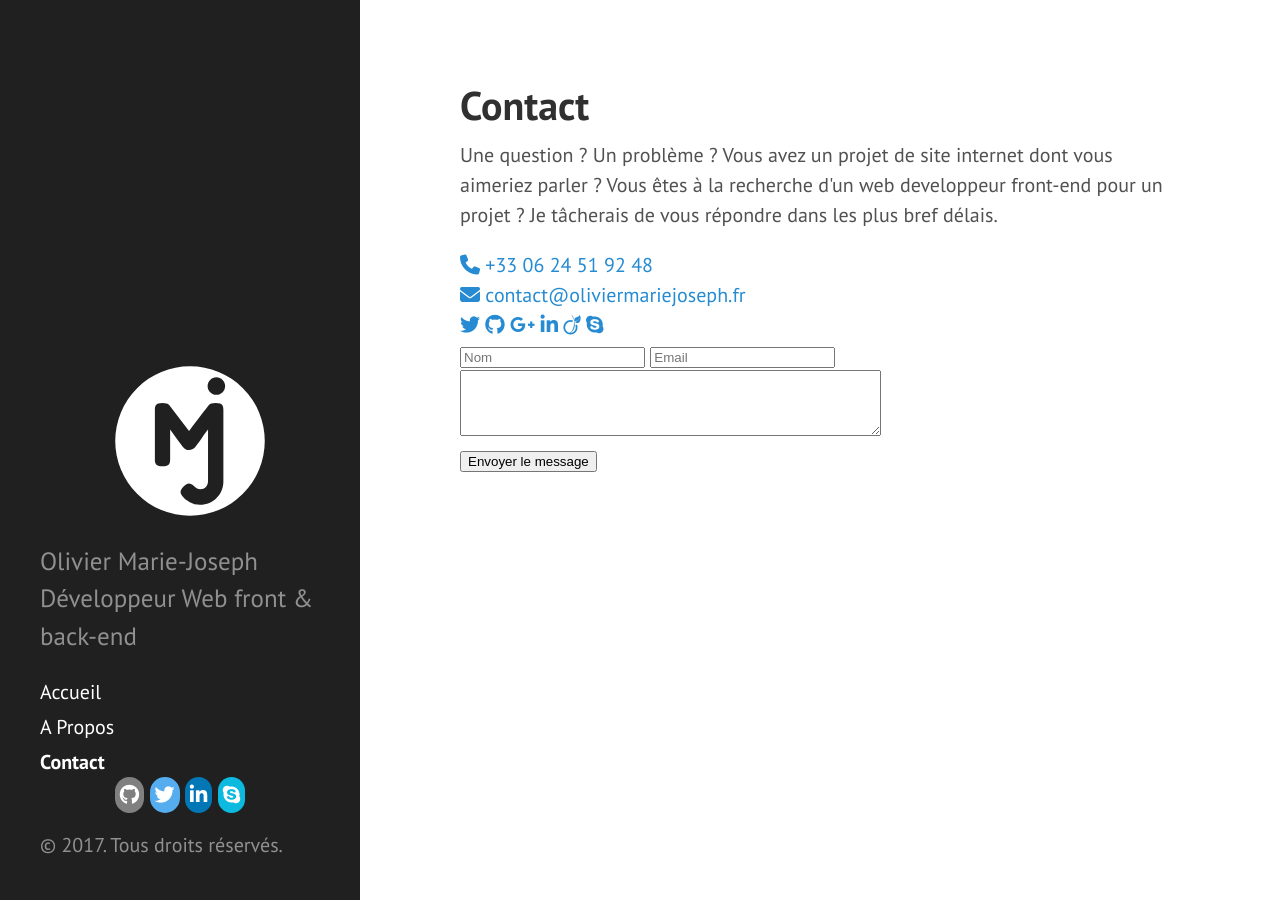
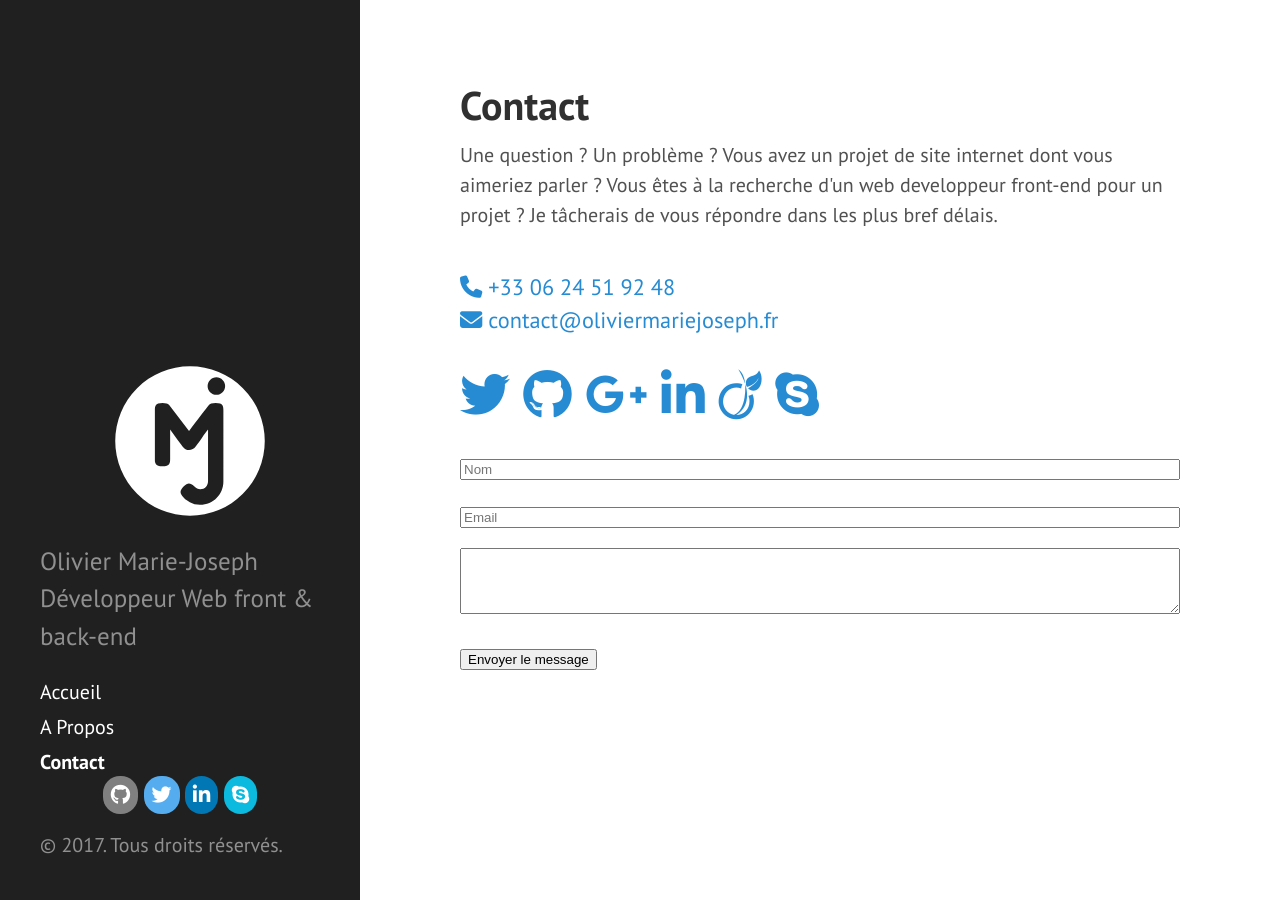
Before and after one commit to olivier-mj/olivier-mj.github.io, a Jekyll site: the page built from contact.md, in a window 1280 px wide. Built offline with Jekyll 4.4.1, drawn with Linux system fonts in a browser that asks for light colours; nearby versions of some CDN libraries.

```diff
--- a/public/css/main.css
+++ b/public/css/main.css
@@ -1,5 +1,3 @@
-@import "https://cdn.jsdelivr.net/knacss/4.4.0/knacss.css"
-
 .logo {
     text-align: center;
     width: 100%;
@@ -11,8 +9,8 @@
 
 .icon {
     color: #ffffff;
-    padding: 5px;
-    border-radius: 15px;
+    padding: 6px 8px;
+    border-radius: 17px;
 }
 
 .github {
@@ -30,3 +28,23 @@
 .skype {
     background: #0cbadf;
 }
+
+.contact .social-buttons {
+    padding-top: 20px;
+    padding-bottom: 20px;
+    font-size: 2.5em;
+}
+
+.contact .info {
+    padding-top: 20px;
+    font-size: 1.115em;
+}
+
+.full {
+    flex: 0 0 auto;
+    width: calc(100% / 1 - 0.01px);
+}
+
+.mbs {
+    margin-bottom: 1rem;
+}
```
